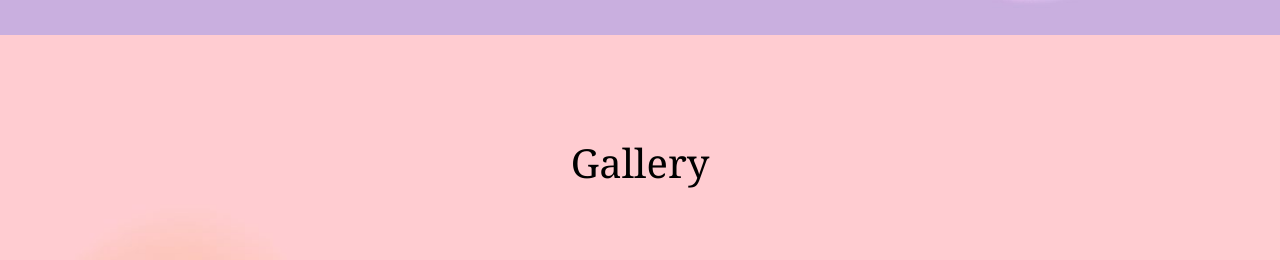
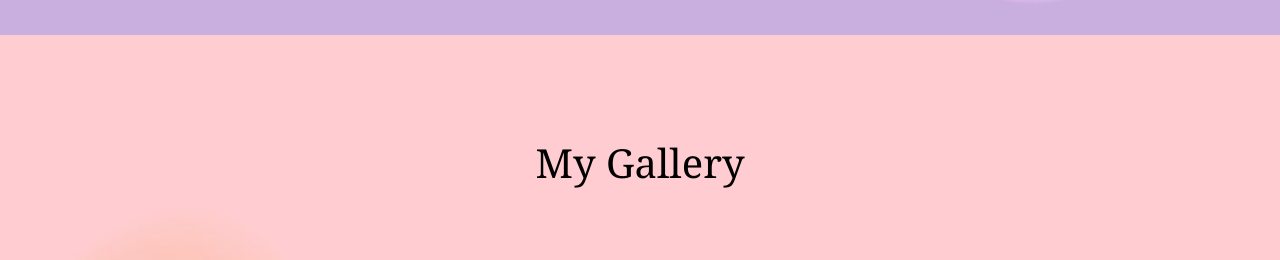
Before and after one commit to amelianurmadani/profile-ameng, a plain HTML site: page index.html in a window 1280 px wide. Shown: the part 1400-1660 px from the top of the page. Drawn offline with nearby package versions, Linux system fonts and the light colour scheme.

Commit message:
Update index.html

```diff
--- a/index.html
+++ b/index.html
@@ -59,7 +59,7 @@
     <!-- gallery section start -->
     <section class="gallery" id="gallery">
         <div class="max-width">
-            <h2 class="title">Gallery</h2>
+            <h2 class="title">My Gallery</h2>
             <div class="slideshow-container">
 
                 <div class="mySlides fade">
```
